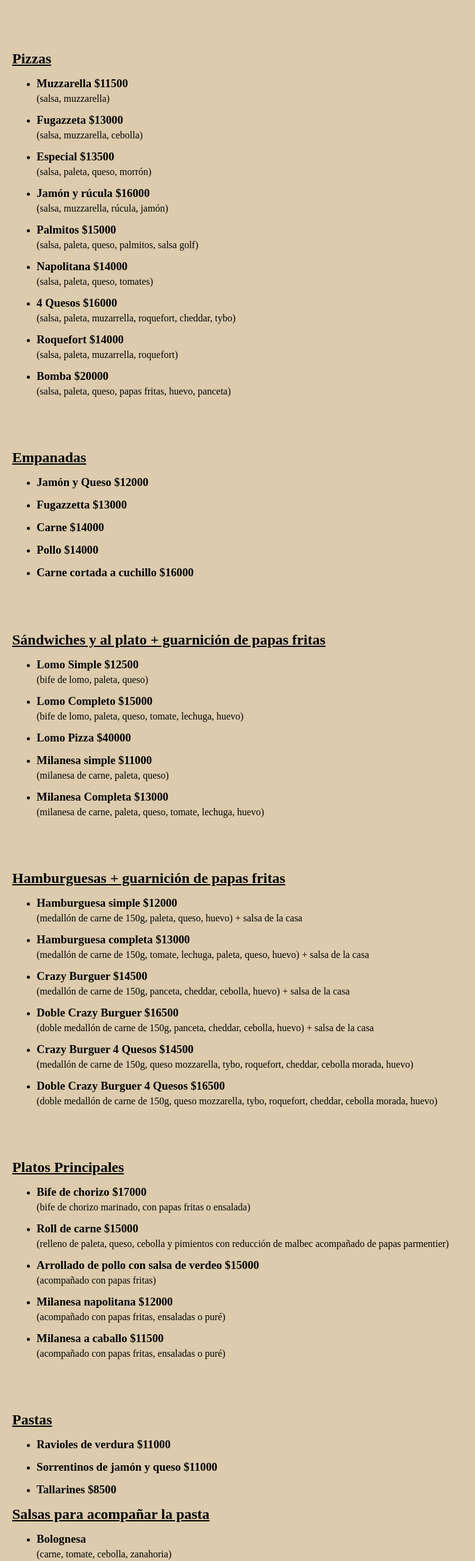
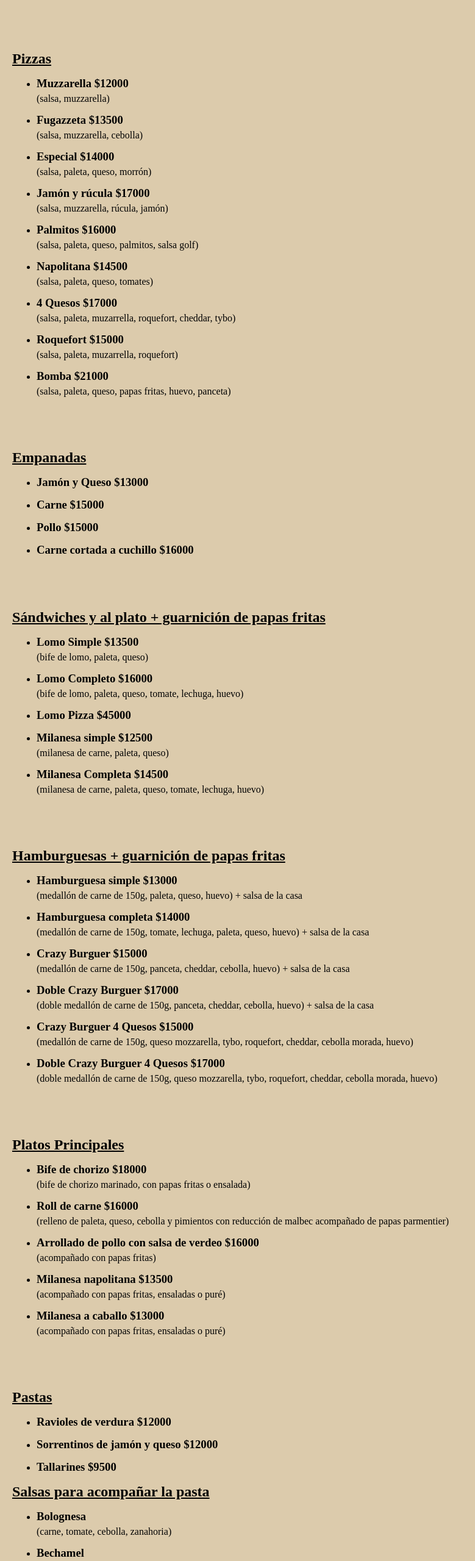
Before and after one commit to RomanCamposGallini/CrazyTown, a plain HTML site: page index.html in a window 1280 px wide. Shown: the part 1480-4040 px from the top of the page at 61% size, without its empty margins (0-779 px from the left). Drawn offline with Linux system fonts and the light colour scheme; a web font is replaced by a local one.

Commit message:
actualización de precios

```diff
--- a/index.html
+++ b/index.html
@@ -83,55 +83,55 @@
     <ul>
         <li>
             <div class="menu-item">
-                <h3>Muzzarella <strong>$11500</strong></h3>
+                <h3>Muzzarella <strong>$12000</strong></h3>
                 <p>(salsa, muzzarella)</p>
             </div>
         </li>
         <li>
             <div class="menu-item">
-                <h3>Fugazzeta <strong>$13000</strong></h3>
+                <h3>Fugazzeta <strong>$13500</strong></h3>
                 <p>(salsa, muzzarella, cebolla)</p>
             </div>
         </li>
         <li>
             <div class="menu-item">
-                <h3>Especial <strong>$13500</strong></h3>
+                <h3>Especial <strong>$14000</strong></h3>
                 <p>(salsa, paleta, queso, morrón)</p>
             </div>
         </li>
         <li>
             <div class="menu-item">
-                <h3>Jamón y rúcula <strong>$16000</strong></h3>
+                <h3>Jamón y rúcula <strong>$17000</strong></h3>
                 <p>(salsa, muzzarella, rúcula, jamón)</p>
             </div>
         </li>
         <li>
             <div class="menu-item">
-                <h3>Palmitos <strong>$15000</strong></h3>
+                <h3>Palmitos <strong>$16000</strong></h3>
                 <p>(salsa, paleta, queso, palmitos, salsa golf)</p>
             </div>
         </li>
         <li>
             <div class="menu-item">
-                <h3>Napolitana <strong>$14000</strong></h3>
+                <h3>Napolitana <strong>$14500</strong></h3>
                 <p>(salsa, paleta, queso, tomates)</p>
             </div>
         </li>
         <li>
             <div class="menu-item">
-                <h3>4 Quesos <strong>$16000</strong></h3>
+                <h3>4 Quesos <strong>$17000</strong></h3>
                 <p>(salsa, paleta, muzarrella, roquefort, cheddar, tybo)</p>
             </div>
         </li>
         <li>
             <div class="menu-item">
-                <h3>Roquefort <strong>$14000</strong></h3>
+                <h3>Roquefort <strong>$15000</strong></h3>
                 <p>(salsa, paleta, muzarrella, roquefort)</p>
             </div>
         </li>
         <li>
             <div class="menu-item">
-                <h3>Bomba <strong>$20000</strong></h3>
+                <h3>Bomba <strong>$21000</strong></h3>
                 <p>(salsa, paleta, queso, papas fritas, huevo, panceta)</p>
             </div>
         </li>
@@ -147,22 +147,17 @@
     <ul>
         <li>
             <div class="menu-item">
-                <h3>Jamón y Queso <strong>$12000</strong></h3>
+                <h3>Jamón y Queso <strong>$13000</strong></h3>
             </div>
         </li>
         <li>
             <div class="menu-item">
-                <h3>Fugazzetta <strong>$13000</strong></h3>
+                <h3>Carne <strong>$15000</strong></h3>
             </div>
         </li>
         <li>
             <div class="menu-item">
-                <h3>Carne <strong>$14000</strong></h3>
-            </div>
-        </li>
-        <li>
-            <div class="menu-item">
-                <h3>Pollo <strong>$14000</strong></h3>
+                <h3>Pollo <strong>$15000</strong></h3>
             </div>
         </li>
         <li>
@@ -182,30 +177,30 @@
     <ul>
         <li>
             <div class="menu-item">
-                <h3>Lomo Simple <strong>$12500</strong></h3>
+                <h3>Lomo Simple <strong>$13500</strong></h3>
                 <p>(bife de lomo, paleta, queso)</p>
             </div>
         </li>
         <li>
             <div class="menu-item">
-                <h3>Lomo Completo <strong>$15000</strong></h3>
+                <h3>Lomo Completo <strong>$16000</strong></h3>
                 <p>(bife de lomo, paleta, queso, tomate, lechuga, huevo)</p>
             </div>
         </li>
         <li>
             <div class="menu-item">
-                <h3>Lomo Pizza <strong>$40000</strong></h3>
+                <h3>Lomo Pizza <strong>$45000</strong></h3>
             </div>
         </li>
         <li>
             <div class="menu-item">
-                <h3>Milanesa simple <strong>$11000</strong></h3>
+                <h3>Milanesa simple <strong>$12500</strong></h3>
                 <p>(milanesa de carne, paleta, queso)</p>
             </div>
         </li>
         <li>
             <div class="menu-item">
-                <h3>Milanesa Completa <strong>$13000</strong></h3>
+                <h3>Milanesa Completa <strong>$14500</strong></h3>
                 <p>(milanesa de carne, paleta, queso, tomate, lechuga, huevo)</p>
             </div>
         </li>
@@ -222,37 +217,37 @@
     <ul>
         <li>
             <div class="menu-item">
-                <h3>Hamburguesa simple <strong>$12000</strong></h3>
+                <h3>Hamburguesa simple <strong>$13000</strong></h3>
                 <p>(medallón de carne de 150g, paleta, queso, huevo) + salsa de la casa</p>
             </div>
         </li>
         <li>
             <div class="menu-item">
-                <h3>Hamburguesa completa <strong>$13000</strong></h3>
+                <h3>Hamburguesa completa <strong>$14000</strong></h3>
                 <p>(medallón de carne de 150g, tomate, lechuga, paleta, queso, huevo) + salsa de la casa</p>
             </div>
         </li>
         <li>
             <div class="menu-item">
-                <h3>Crazy Burguer <strong>$14500</strong></h3>
+                <h3>Crazy Burguer <strong>$15000</strong></h3>
                 <p>(medallón de carne de 150g, panceta, cheddar, cebolla, huevo) + salsa de la casa</p>
             </div>
         </li>
         <li>
             <div class="menu-item">
-                <h3>Doble Crazy Burguer <strong>$16500</strong></h3>
+                <h3>Doble Crazy Burguer <strong>$17000</strong></h3>
                 <p>(doble medallón de carne de 150g, panceta, cheddar, cebolla, huevo) + salsa de la casa</p>
             </div>
         </li>
         <li>
             <div class="menu-item">
-                <h3>Crazy Burguer 4 Quesos <strong>$14500</strong></h3>
+                <h3>Crazy Burguer 4 Quesos <strong>$15000</strong></h3>
                 <p>(medallón de carne de 150g, queso mozzarella, tybo, roquefort, cheddar, cebolla morada, huevo)</p>
             </div>
         </li>
         <li>
             <div class="menu-item">
-                <h3>Doble Crazy Burguer 4 Quesos <strong>$16500</strong></h3>
+                <h3>Doble Crazy Burguer 4 Quesos <strong>$17000</strong></h3>
                 <p>(doble medallón de carne de 150g, queso mozzarella, tybo, roquefort, cheddar, cebolla morada, huevo)</p>
             </div>
         </li>
@@ -270,31 +265,31 @@
     <ul>
         <li>
             <div class="menu-item">
-                <h3>Bife de chorizo <strong>$17000</strong></h3>
+                <h3>Bife de chorizo <strong>$18000</strong></h3>
                 <p>(bife de chorizo marinado, con papas fritas o ensalada)</p>
             </div>
         </li>
         <li>
             <div class="menu-item">
-                <h3>Roll de carne <strong>$15000</strong></h3>
+                <h3>Roll de carne <strong>$16000</strong></h3>
                 <p>(relleno de paleta, queso, cebolla y pimientos con reducción de malbec acompañado de papas parmentier)</p>
             </div>
         </li>
         <li>
             <div class="menu-item">
-                <h3>Arrollado de pollo con salsa de verdeo <strong>$15000</strong></h3>
+                <h3>Arrollado de pollo con salsa de verdeo <strong>$16000</strong></h3>
                 <p>(acompañado con papas fritas)</p>
             </div>
         </li>
         <li>
             <div class="menu-item">
-                <h3>Milanesa napolitana <strong>$12000</strong></h3>
+                <h3>Milanesa napolitana <strong>$13500</strong></h3>
                 <p>(acompañado con papas fritas, ensaladas o puré)</p>
             </div>
         </li>
         <li>
             <div class="menu-item">
-                <h3>Milanesa a caballo <strong>$11500</strong></h3>
+                <h3>Milanesa a caballo <strong>$13000</strong></h3>
                 <p>(acompañado con papas fritas, ensaladas o puré)</p>
             </div>
         </li>
@@ -311,17 +306,17 @@
     <ul>
         <li>
             <div class="menu-item">
-                <h3>Ravioles de verdura <strong>$11000</strong></h3>
+                <h3>Ravioles de verdura <strong>$12000</strong></h3>
             </div>
         </li>
         <li>
             <div class="menu-item">
-                <h3>Sorrentinos de jamón y queso <strong>$11000</strong></h3>
+                <h3>Sorrentinos de jamón y queso <strong>$12000</strong></h3>
             </div>
         </li>
         <li>
             <div class="menu-item">
-                <h3>Tallarines <strong>$8500</strong></h3>
+                <h3>Tallarines <strong>$9500</strong></h3>
             </div>
         </li>
     </ul>
@@ -366,9 +361,9 @@
             <div class="menu-item">
                 <h2>Vinos Tintos</h2>
                 <ul>
-                    <li><h3>Latitud 33 <strong>$11000</strong></h3></li>
-                    <li><h3>Estancia Mendoza <strong>$5500</strong></h3></li>
-                    <li><h3>Otro loco más <strong>$7000</strong></h3></li>
+                    <li><h3>Latitud 33 <strong>$12000</strong></h3></li>
+                    <li><h3>Estancia Mendoza <strong>$6500</strong></h3></li>
+                    <li><h3>Otro loco más <strong>$8000</strong></h3></li>
                 </ul>
             </div>
         </li>
@@ -376,8 +371,8 @@
             <div class="menu-item">
                 <h2>Vinos Blancos</h2>
                 <ul>
-                    <li><h3>Torrontés <strong>$6000</strong></h3></li>
-                    <li><h3>Santa Julia <strong>$8000</strong></h3></li>
+                    <li><h3>Torrontés <strong>$7000</strong></h3></li>
+                    <li><h3>Santa Julia <strong>$10000</strong></h3></li>
                 </ul>
             </div>
         </li>
@@ -385,11 +380,11 @@
             <div class="menu-item">
                 <h2>Cervezas</h2>
                 <ul>
-                    <li><h3>Ándes <strong>$7500</strong></h3></li>
+                    <li><h3>Ándes <strong>$9000</strong></h3></li>
                     <p>(Rubia, ipa, roja)</p>
-                    <li><h3>Stella Artois <strong>$8600</strong></h3></li>
-                    <li><h3>Heineken <strong>$7750</strong></h3></li>
-                    <li><h3>Corona <strong>$8000</strong></h3></li>
+                    <li><h3>Stella Artois <strong>$9600</strong></h3></li>
+                    <li><h3>Heineken <strong>$8750</strong></h3></li>
+                    <li><h3>Corona <strong>$10000</strong></h3></li>
                 </ul>
             </div>
         </li>
@@ -430,7 +425,7 @@
         </li>
         <li>
             <div class="menu-item">
-                <h3>Agua <strong>$1200</strong></h3>
+                <h3>Agua <strong>$1500</strong></h3>
             </div>
         </li>
         <li>
@@ -458,7 +453,7 @@
     <ul>
         <li>
             <div class="menu-item">
-                <h3>Gin <strong>$7500</strong></h3>
+                <h3>Gin <strong>$8500</strong></h3>
                 <ul>
                     <li>Beefeater</li>
                     <li>Trumpel</li>
@@ -467,7 +462,7 @@
         </li>
         <li>
             <div class="menu-item">
-                <h3>Fernet <strong>$7000</strong></h3>
+                <h3>Fernet <strong>$8000</strong></h3>
                 <ul>
                     <li>Branca</li>
                 </ul>
@@ -475,7 +470,7 @@
         </li>
         <li>
             <div class="menu-item">
-                <h3>Gancia <strong>$7000</strong></h3>
+                <h3>Gancia <strong>$8000</strong></h3>
                 <ul>
                     <li>Batido</li>
                 </ul>
@@ -483,7 +478,7 @@
         </li>
         <li>
             <div class="menu-item">
-                <h3>Vodka <strong>$7000</strong></h3>
+                <h3>Vodka <strong>$8000</strong></h3>
                 <ul>
                     <li>Sky</li>
                     <li>Smirnoff</li>
```
